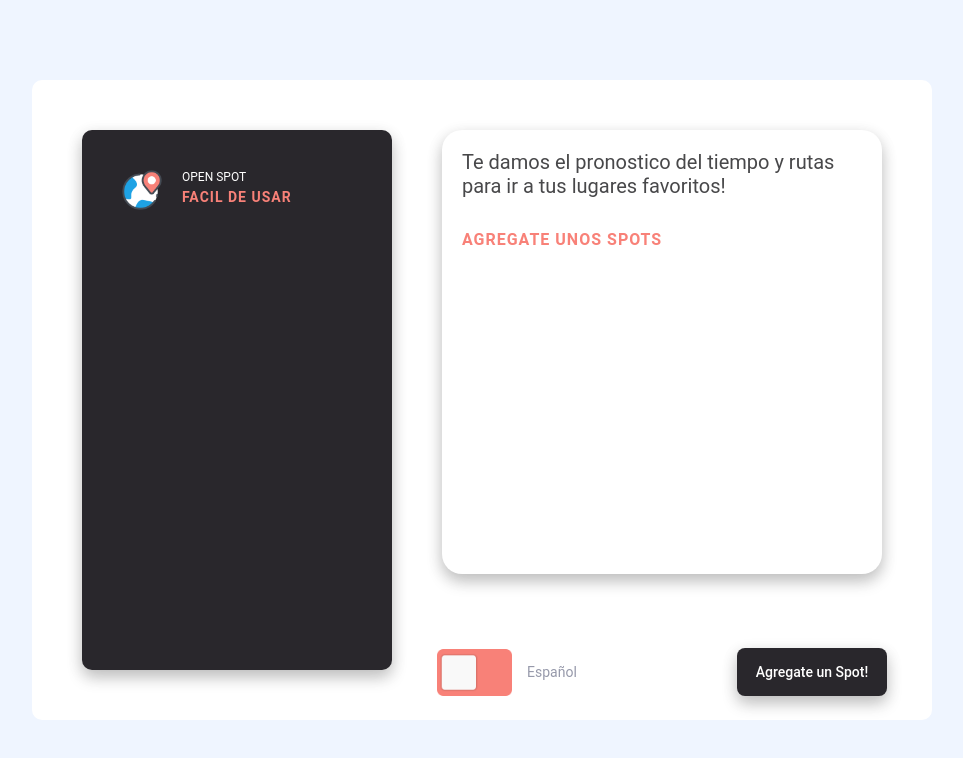
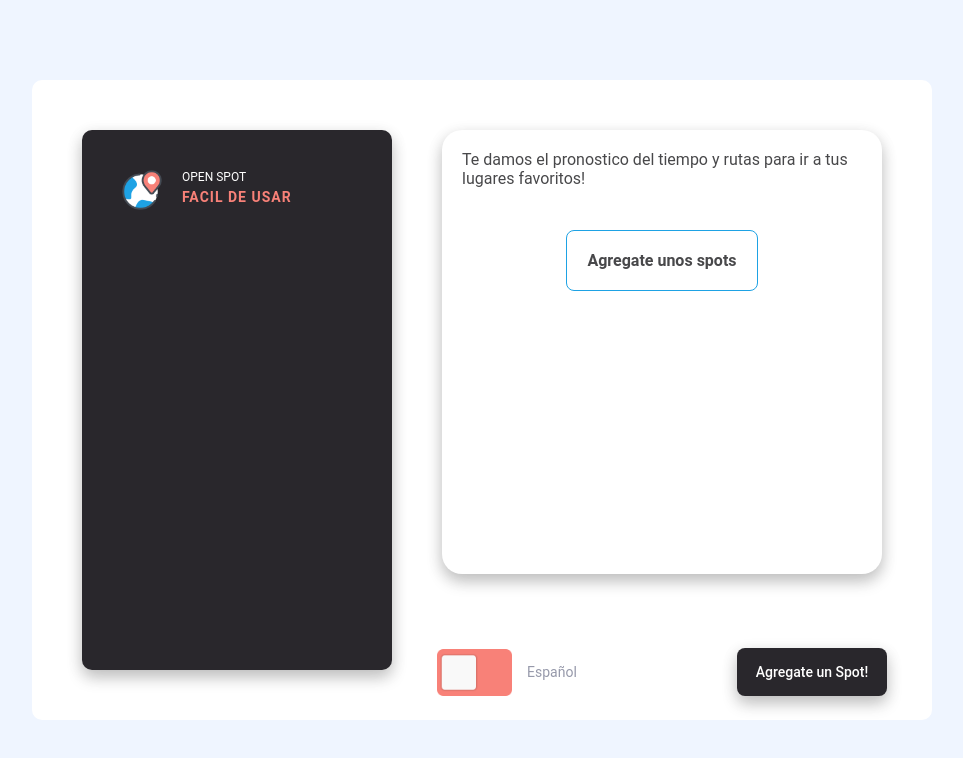
Before and after one commit to gabalfa/open-spot-web, a React (Vite) app: page /open-spot-web/sports in a window 1280 px wide. Shown: the top 758 px of the page, without its empty margins (158-1121 px from the left). Built offline with nearby package versions, Linux system fonts and the light colour scheme.

Commit message:
refactoring styles

```diff
--- a/src/components/NewSpot/styles.js
+++ b/src/components/NewSpot/styles.js
@@ -15,7 +15,7 @@ export const Title = styled.label`
   color: ${TEXT_COLORS.BLACK};
   font-feature-settings: 'clig' off, 'liga' off;
   font-family: Roboto;
-  font-size: 20px;
+  font-size: 16px;
   font-style: normal;
   line-height: normal;
 `
--- a/src/components/Sports/index.jsx
+++ b/src/components/Sports/index.jsx
@@ -22,6 +22,7 @@ import {
   OpenWithImages,
   RemoveImages,
   Anchor,
+  NewButton,
 } from './styles'
 
 import downArrow from '../../assets/openspot-images/icons8-double-down-48.png'
@@ -55,7 +56,9 @@ export const Sports = () => {
         {spots.length > 0 ? (
           <></>
         ) : (
-          <TitleSpot>{SPOTS.NO_SPOTS_MESSAGE}</TitleSpot>
+          <NewButton to="/open-spot-web/new-spot">
+            {SPOTS.NO_SPOTS_MESSAGE}
+          </NewButton>
         )}
         {spots.map((item) => (
           // <CardSpots key={item.guid} item={item} />
--- a/src/components/Sports/styles.js
+++ b/src/components/Sports/styles.js
@@ -1,3 +1,4 @@
+import { Link } from 'react-router-dom'
 import styled from 'styled-components'
 
 import { TEXT_COLORS } from '../../constants/colors'
@@ -15,8 +16,7 @@ export const Container = styled.div`
 export const Title = styled.label`
   color: ${TEXT_COLORS.BLACK};
   font-feature-settings: 'clig' off, 'liga' off;
-  font-family: Roboto;
-  font-size: 20px;
+  font-size: 16px;
   font-style: normal;
   line-height: normal;
 `
@@ -24,7 +24,6 @@ export const Title = styled.label`
 export const Description = styled.label`
   color: var(--grey, #9699aa);
   font-feature-settings: 'clig' off, 'liga' off;
-  font-family: Roboto;
   font-size: 16px;
   font-style: normal;
   font-weight: 400;
@@ -36,6 +35,7 @@ export const CardsContainer = styled.div`
   width: 100%;
   margin-top: 40px;
   overflow: auto;
+  text-align: center;
 `
 
 export const Card = styled.div`
@@ -73,10 +73,8 @@ export const TitleSpot = styled.label`
   font-style: normal;
   font-weight: 700;
   line-height: normal;
-  letter-spacing: 1px;
   text-transform: uppercase;
   text-align: left;
-  text-wrap: nowrap;
 `
 
 export const DescriptionSpot = styled.label`
@@ -153,3 +151,22 @@ export const Anchor = styled.a`
   font-size: 12px;
   text-decoration: none;
 `
+
+export const NewButton = styled(Link)`
+  display: inline-flex;
+  align-items: center;
+  justify-content: center;
+  font-size: 16px;
+  font-style: normal;
+  font-weight: 700;
+  line-height: normal;
+  border-radius: 8px;
+  border: 1px solid ${TEXT_COLORS.BLUE_OWN};
+  background: ${TEXT_COLORS.BLANK};
+  color: ${TEXT_COLORS.BLACK};
+  text-decoration: none;
+
+  padding: 20px;
+
+  margin: 0px auto;
+`
```
